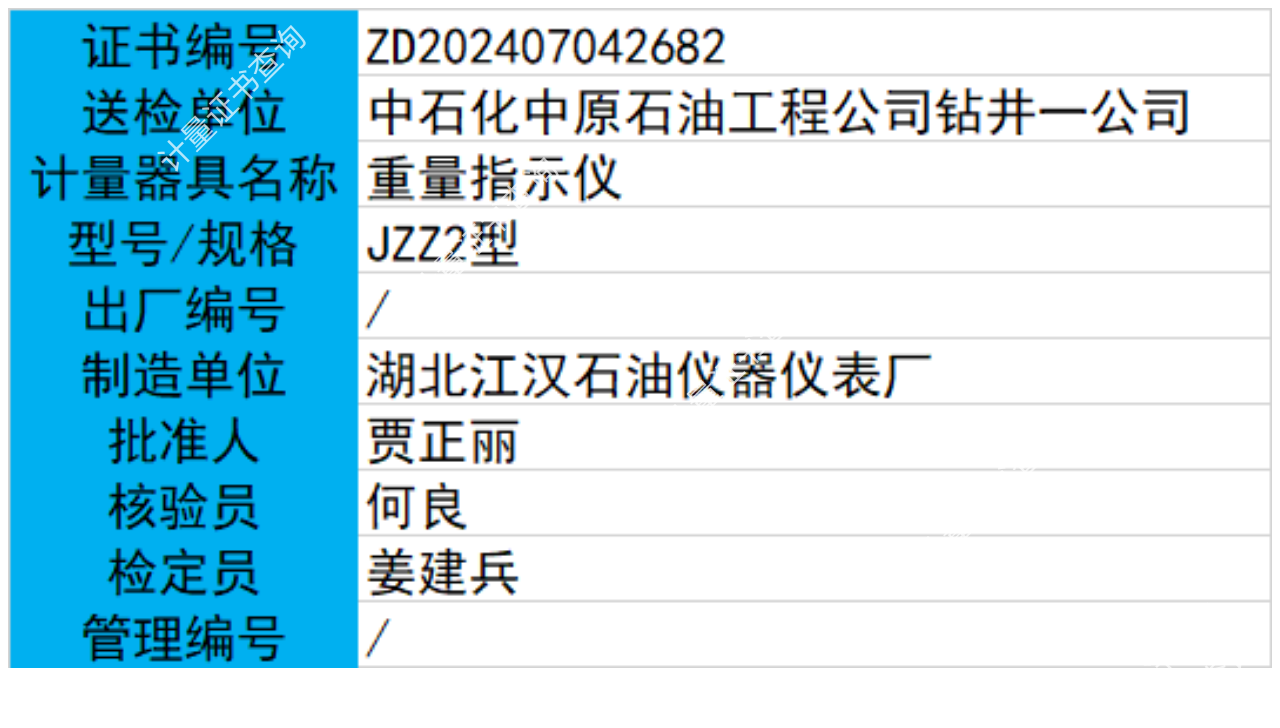
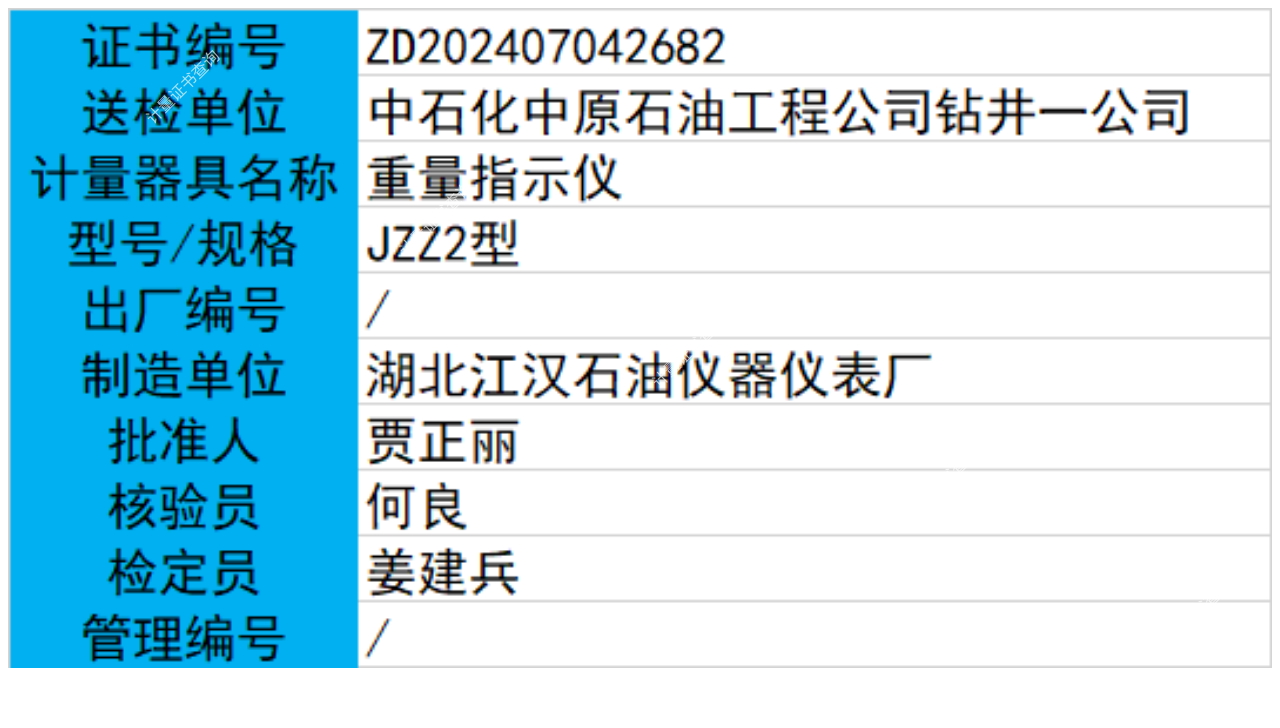
Before and after one commit to luffyMLbob/mywebsite, a plain HTML site: page index.html in a window 1280 px wide. Drawn offline with Linux system fonts and the light colour scheme.

Commit message:
Update index.html

```diff
--- a/index.html
+++ b/index.html
@@ -25,8 +25,8 @@
         }
         .watermark {
             position: absolute;
-            font-size: 2em;
-            color: rgba(255, 255, 255, 0.7); /* 调整透明度以使颜色稍微深一点 */
+            font-size: 1em;
+            color: rgba(255, 255, 255, 0.65); /* 调整透明度以使颜色稍微深一点 */
             transform: rotate(-45deg);
         }
     </style>
```
